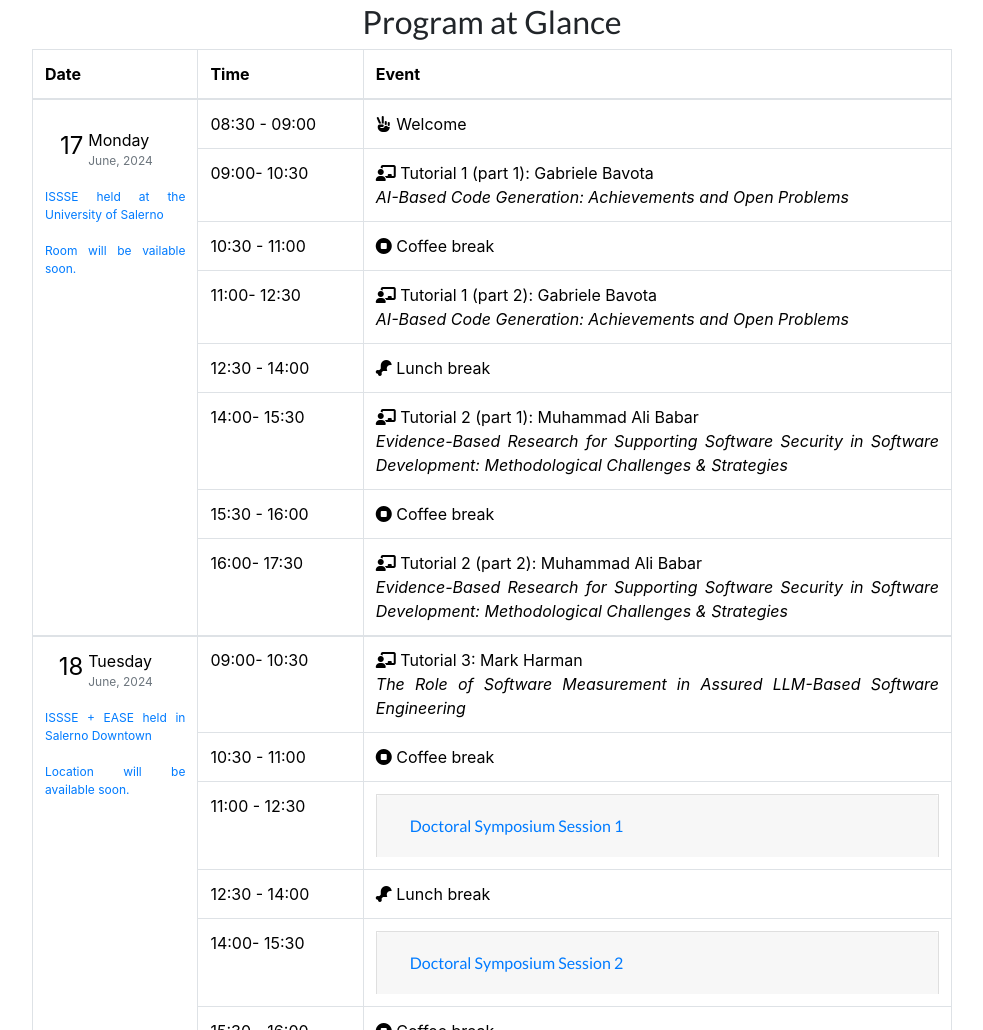
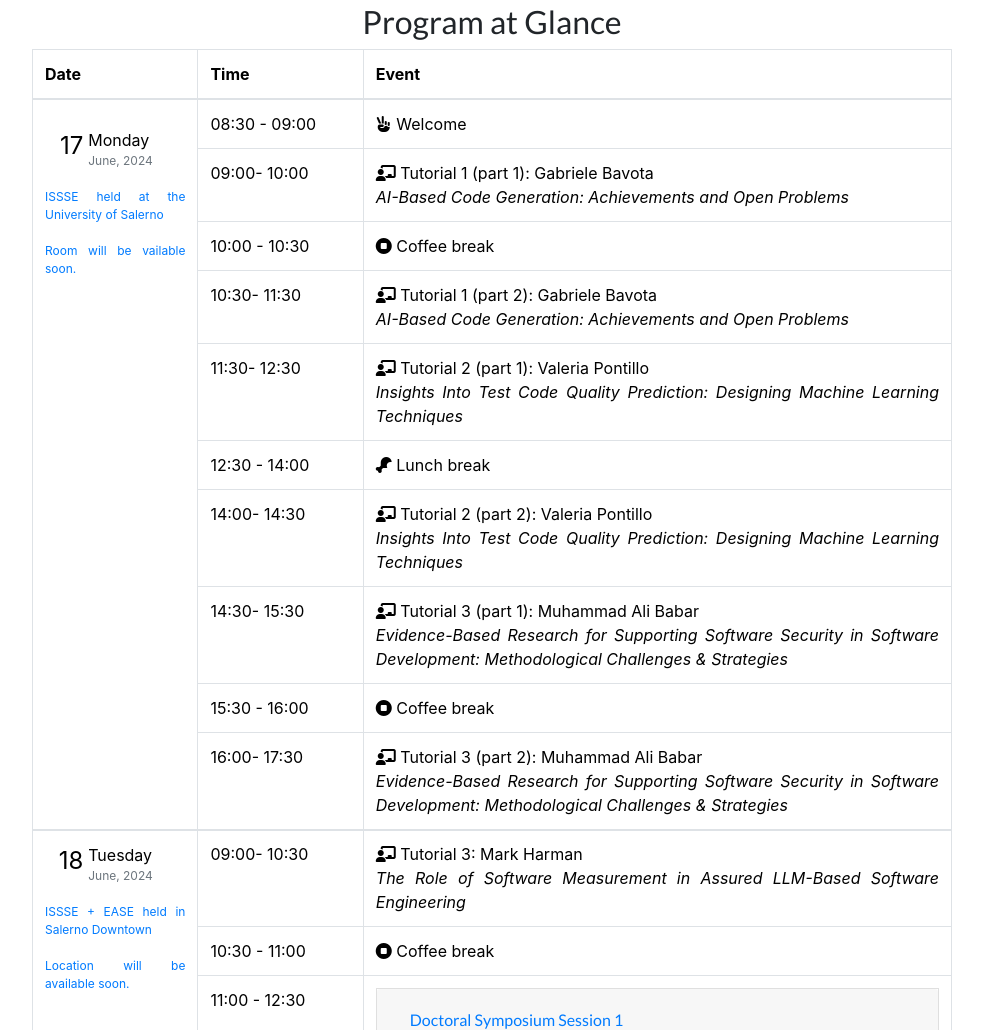
Before and after one commit to SeSaLabUnisa/ISSSE-2024, a website with bundled scripts: page index.html in a window 1280 px wide. Shown: the part 4075-5105 px from the top of the page, without its empty margins (148-1131 px from the left). Built offline with nearby package versions, Linux system fonts and the light colour scheme; files whose address does not match are found by name.

Commit message:
New Program

```diff
--- a/index.html
+++ b/index.html
@@ -686,26 +686,32 @@
 
               <tr>
                   <td>
-                    09:00- 10:30
+                    09:00- 10:00
                     <!--<div class="shortdate text-muted"><br><b>Session Chair:</b> Fabio Palomba</div>-->
                   </td>
                   <td><i class="fas fa-chalkboard-teacher"></i> Tutorial 1 (part 1): Gabriele Bavota <br /> <i>AI-Based Code Generation: Achievements and Open Problems</i></td>
               </tr>
 
               <tr>
-                <td>10:30 - 11:00</td>
+                <td>10:00 - 10:30</td>
                 <td><i class="fas fa-stop-circle"></i> Coffee break<!--<span class="shortdate text-muted"><a href="https://goo.gl/maps/nTWMSvqQychKAP376" target="_blank" class="">F5 Room - F2 Building Ground Level</a></span>--></td>
               </tr>
 
               <tr>
                   <td>
-                    11:00- 12:30
+                    10:30- 11:30
                     <!--<div class="shortdate text-muted"><br><b>Session Chair:</b> Fabio Palomba</div>-->
                   </td>
                   <td><i class="fas fa-chalkboard-teacher"></i> Tutorial 1 (part 2): Gabriele Bavota <br /> <i>AI-Based Code Generation: Achievements and Open Problems</i></td>
               </tr>
 
-
+              <tr>
+                <td>
+                  11:30- 12:30
+                  <!--<div class="shortdate text-muted"><br><b>Session Chair:</b> Fabio Palomba</div>-->
+                </td>
+                <td><i class="fas fa-chalkboard-teacher"></i> Tutorial 2 (part 1): Valeria Pontillo <br /> <i>Insights Into Test Code Quality Prediction: Designing Machine Learning Techniques</i></td>
+            </tr>
 
             <tr>
               <td>12:30 - 14:00</td>
@@ -713,11 +719,19 @@
             </tr>
 
             <tr>
-                  <td>
-                    14:00- 15:30
-                    <!--<div class="shortdate text-muted"><br><b>Session Chair:</b> Fabio Palomba</div>-->
-                  </td>
-                  <td><i class="fas fa-chalkboard-teacher"></i> Tutorial 2 (part 1): Muhammad Ali Babar <br /> <i>Evidence-Based Research for Supporting Software Security in Software Development: Methodological Challenges & Strategies</i></td>
+              <td>
+                14:00- 14:30
+                <!--<div class="shortdate text-muted"><br><b>Session Chair:</b> Fabio Palomba</div>-->
+              </td>
+              <td><i class="fas fa-chalkboard-teacher"></i> Tutorial 2 (part 2): Valeria Pontillo <br /> <i>Insights Into Test Code Quality Prediction: Designing Machine Learning Techniques</i></td>
+            </tr>
+
+            <tr>
+              <td>
+                14:30- 15:30
+                <!--<div class="shortdate text-muted"><br><b>Session Chair:</b> Fabio Palomba</div>-->
+              </td>
+              <td><i class="fas fa-chalkboard-teacher"></i> Tutorial 3 (part 1): Muhammad Ali Babar <br /> <i>Evidence-Based Research for Supporting Software Security in Software Development: Methodological Challenges & Strategies</i></td>
             </tr>
 
             <tr>
@@ -730,7 +744,7 @@
                     16:00- 17:30
                     <!--<div class="shortdate text-muted"><br><b>Session Chair:</b> Fabio Palomba</div>-->
                   </td>
-                  <td><i class="fas fa-chalkboard-teacher"></i> Tutorial 2 (part 2): Muhammad Ali Babar <br /> <i>Evidence-Based Research for Supporting Software Security in Software Development: Methodological Challenges & Strategies</i></td>
+                  <td><i class="fas fa-chalkboard-teacher"></i> Tutorial 3 (part 2): Muhammad Ali Babar <br /> <i>Evidence-Based Research for Supporting Software Security in Software Development: Methodological Challenges & Strategies</i></td>
             </tr>
 
             <tbody>
```
